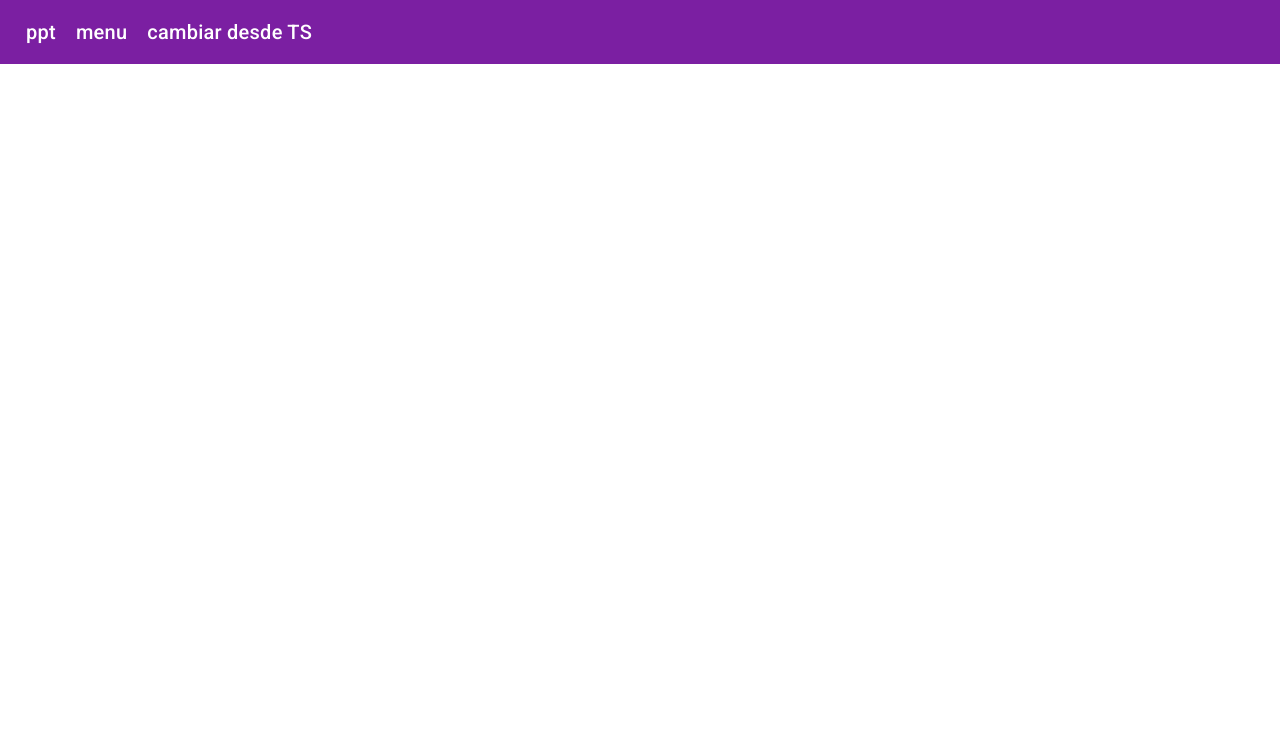
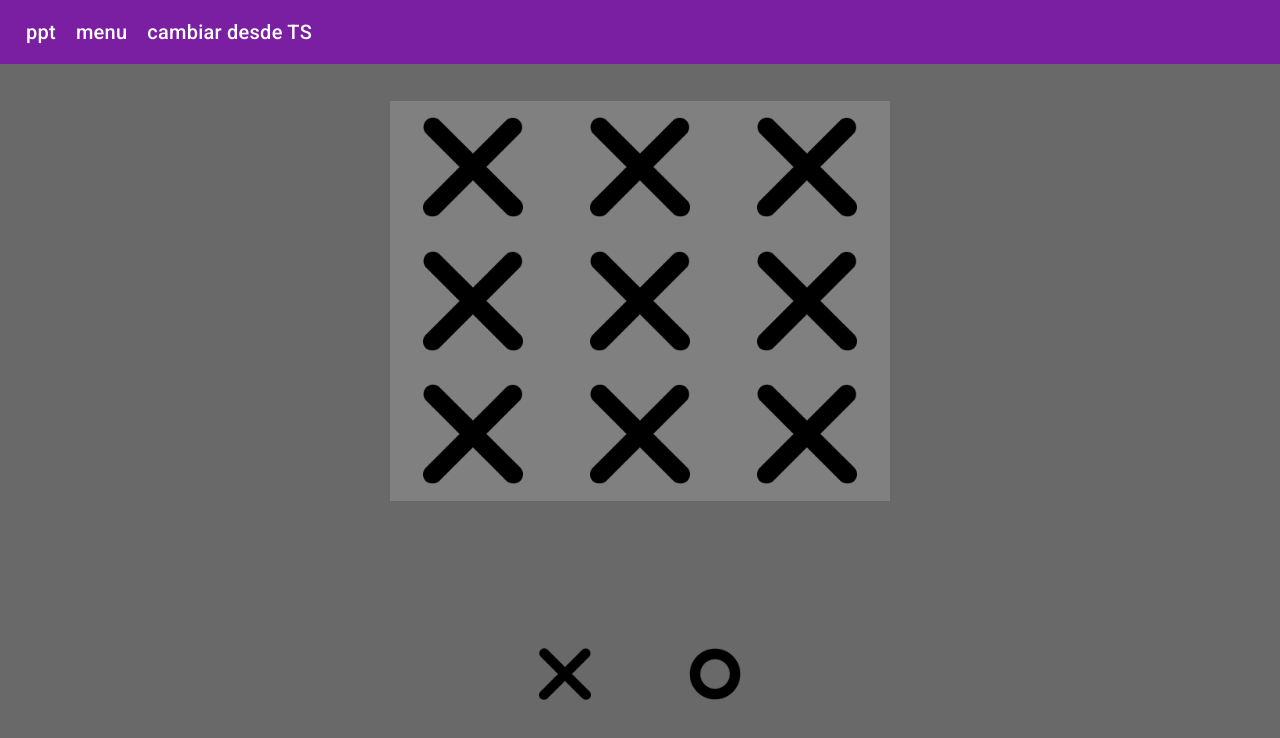
Before and after one commit to DiaboloRoucho/ModuloDeJuegos, an Angular app: page /menu-inicial/tres-en-raya in a window 1280 px wide. Shown: the top 738 px of the page. Built offline with nearby package versions, Linux system fonts and the light colour scheme.

Commit message:
plantilla visual del ter establecida

```diff
--- a/src/app/app-routing.module.ts
+++ b/src/app/app-routing.module.ts
@@ -10,7 +10,7 @@
 
 const routes: Routes = [
   {path: '', component: MenuInicialComponent},
-  {path: 'piedra-papel-tijera', component: PptComponent},
+  {path: 'piedra-papel-tijera/:nick', component: PptComponent},
   {path: 'menu-inicial/piedra-papel-tijera', component: PptComponent},
   {path: 'menu-inicial/tres-en-raya', component: TresEnRayaComponent},
   {path: 'menu-inicial', component: MenuInicialComponent},
--- a/src/app/app.component.html
+++ b/src/app/app.component.html
@@ -1,5 +1,5 @@
 <mat-toolbar color="primary">
-    <div class="opcion" routerLink="/piedra-papel-tijera">ppt </div>
+    <div class="opcion" [routerLink]="['/piedra-papel-tijera', nombreDeUsuario]">ppt </div>
     <div class="opcion" routerLink="/menu-inicial">menu</div>
     <div class="opcion" (click)="cambiarruta()">cambiar desde TS</div>
 </mat-toolbar>
--- a/src/app/app.component.ts
+++ b/src/app/app.component.ts
@@ -8,8 +8,9 @@
 })
 export class AppComponent {
   title = 'ModuloDeJuegos';
-  rutasAleatorias:String[] = [
-    "/piedra-papel-tijera",
+  nombreDeUsuario:string = "Andrés"
+  rutasAleatorias:string[] = [
+    "/piedra-papel-tijera/:nick",
     "/menu-inicial",
     "",
     "/kdnskjsndafknasdkfnksdanfkjsn"
--- a/src/app/ppt/ppt.component.ts
+++ b/src/app/ppt/ppt.component.ts
@@ -1,4 +1,5 @@
 import { Component, OnInit } from '@angular/core';
+import { ActivatedRoute } from '@angular/router';
 
 @Component({
   selector: 'app-ppt',
@@ -13,16 +14,24 @@
   textoM:string="";
   textoF:string="";
   textoEmp:String="";
+  nombre:String="";
   vidasJ:vida[]=[new vida("/assets/heart_707680.png"),
   new vida("/assets/heart_707680.png"),
   new vida("/assets/heart_707680.png"),
   new vida("/assets/heart_707680.png"),
   new vida("/assets/heart_707680.png")];
   vidasM:vida[]=[];
+  constructor(private route:ActivatedRoute){
+
+  }
 
 
   ngOnInit(): void {
-    this.texto="hola guapo";
+
+    this.route.params.subscribe(
+      params=>{this.nombre = params['nick']}
+    )
+    this.texto="Hola " + this.nombre;
     this.textoJ="/assets/waving-hand_9756304.png"
     this.textoM="/assets/waving-hand_9756304.png"
     this.textoEmp=""
--- a/src/app/ter-consola/ter-consola.component.css
+++ b/src/app/ter-consola/ter-consola.component.css
@@ -0,0 +1,22 @@
+.contenedor{
+    width: 500px;
+    height: 400px;
+    background-color: grey;
+    display: flex;
+    flex-direction: column;
+    justify-content: space-around;
+    align-items: center;
+}
+.linea{
+    width: 100%;
+    height: 100px;
+    flex-direction: row;
+}
+.columna{
+    width: 100px;
+    height: 100px;
+}
+img{
+    height: 100px;
+    width: 100px;
+}
--- a/src/app/ter-consola/ter-consola.component.html
+++ b/src/app/ter-consola/ter-consola.component.html
@@ -1,3 +1,35 @@
 <div class="contenedor">
-
+    <div class="contenedor linea 1">
+        <div class="objeto columna 1">
+           <img src="/assets/o.png">
+        </div>
+        <div class="objeto columna 2">
+            <img src="/assets/o.png">
+        </div>
+        <div class="objeto columna 3">
+            <img src="/assets/o.png">
+        </div>
+    </div>
+    <div class="contenedor linea 2">
+        <div class="objeto columna 1">
+            <img src="/assets/o.png">
+        </div>
+        <div class="objeto columna 2">
+            <img src="/assets/o.png">
+        </div>
+        <div class="objeto columna 3">
+            <img src="/assets/o.png">
+        </div>
+    </div>
+    <div class="contenedor linea 3">
+        <div class="objeto columna 1">
+            <img src="/assets/o.png">
+        </div>
+        <div class="objeto columna 2">
+            <img src="/assets/o.png">
+        </div>
+        <div class="objeto columna ">
+            <img src="/assets/o.png">
+        </div>
+    </div>
 </div>
--- a/src/app/ter-consola/ter-consola.component.ts
+++ b/src/app/ter-consola/ter-consola.component.ts
@@ -1,4 +1,4 @@
-import { Component } from '@angular/core';
+import { Component, EventEmitter, Output } from '@angular/core';
 
 @Component({
   selector: 'app-ter-consola',
@@ -7,4 +7,9 @@
 })
 export class TERConsolaComponent {
 
+  @Output() datosEnviados = new EventEmitter<string>();
+
+  enviarDatos(){
+    this.datosEnviados.emit("he seleccionado el personaje ");
+  }
 }
--- a/src/app/tres-en-raya/tres-en-raya.component.css
+++ b/src/app/tres-en-raya/tres-en-raya.component.css
@@ -0,0 +1,36 @@
+.contenedor{
+    width: 100vw;
+    height: 93.3vh;
+    background-color: dimgray;
+    display: flex;
+    flex-direction: column;
+    justify-content: space-around;
+    align-items: center;
+}
+.imagenes{
+    width: 300px;
+    height: 200px;
+    flex-direction: row;
+    border-radius: 15px;
+}
+img{
+    width: 50px;
+    height: 50px;
+    animation: parpadeo 1s infinite;
+}
+img:hover{
+    animation: seleccion .5s forwards;
+}
+@keyframes parpadeo{
+    40%{
+        transform: scale(1.05);
+    }
+}
+@keyframes seleccion{
+    50%{
+        transform: scale(2.5);
+    }
+    100%{
+        transform: scale(2);
+    }
+}
--- a/src/app/tres-en-raya/tres-en-raya.component.html
+++ b/src/app/tres-en-raya/tres-en-raya.component.html
@@ -1 +1,7 @@
-<app-ter-consola></app-ter-consola>
+<div class="contenedor general">
+<app-ter-consola (datosEnviados)="recibirDatos($event)"></app-ter-consola>
+<div class="contenedor imagenes">
+    <img src="/assets/o.png">
+    <img src="/assets/x.png">
+</div>
+</div>
--- a/src/app/tres-en-raya/tres-en-raya.component.ts
+++ b/src/app/tres-en-raya/tres-en-raya.component.ts
@@ -6,5 +6,10 @@
   styleUrls: ['./tres-en-raya.component.css']
 })
 export class TresEnRayaComponent {
+  datosDelHijo:String="";
+recibirDatos (datos:string){
+
+  this.datosDelHijo = datos;
+}
 
 }
```
Also changed, not shown: src/assets/o.png (added), src/assets/x.png (added).
